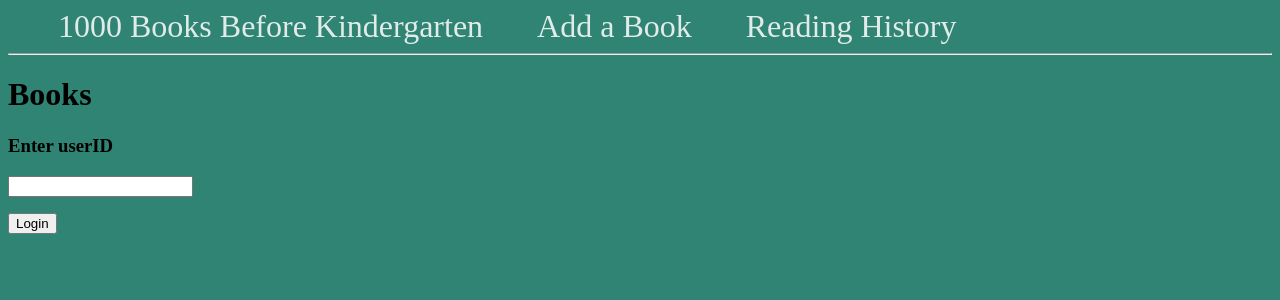
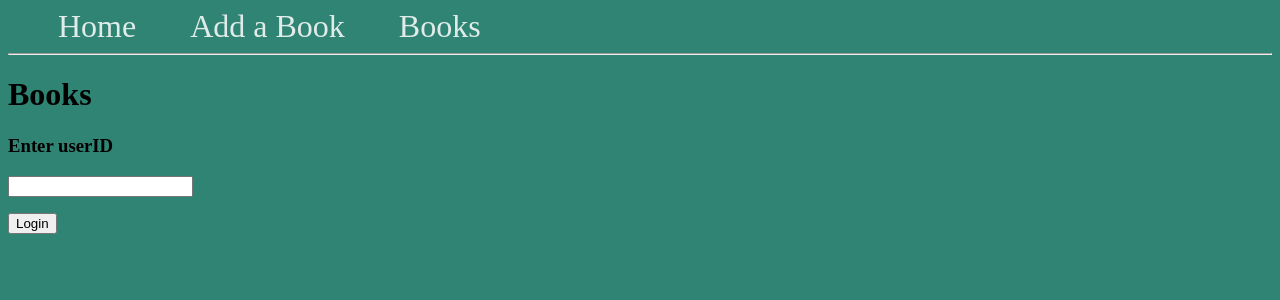
Before and after one commit to dsjacobs/reading_history, a Flask app: page /books in a window 1280 px wide. Shown: the top 300 px of the page. Run offline with Flask 3, Linux system fonts and the light colour scheme; some libraries are stand-ins or nearby versions.

Commit message:
change navbar references to use app functins

```diff
--- a/templates/base.html
+++ b/templates/base.html
@@ -28,11 +28,10 @@
 </head>
 <body>
     <nav>
-        <a href="index.html">1000 Books Before Kindergarten</a>
-        <a href="add_book.html">Add a Book</a>
-        <a href="books.html">Reading History</a>
-
-    </nav>
+        <a href="{{ url_for('index') }}">Home</a>
+        <a href="{{ url_for('add_book') }}">Add a Book</a>
+        <a href="{{ url_for('books') }}">Books</a>
+      </nav>
     <hr>
     <div class="content">
         {% block content %} {% endblock %}
```
